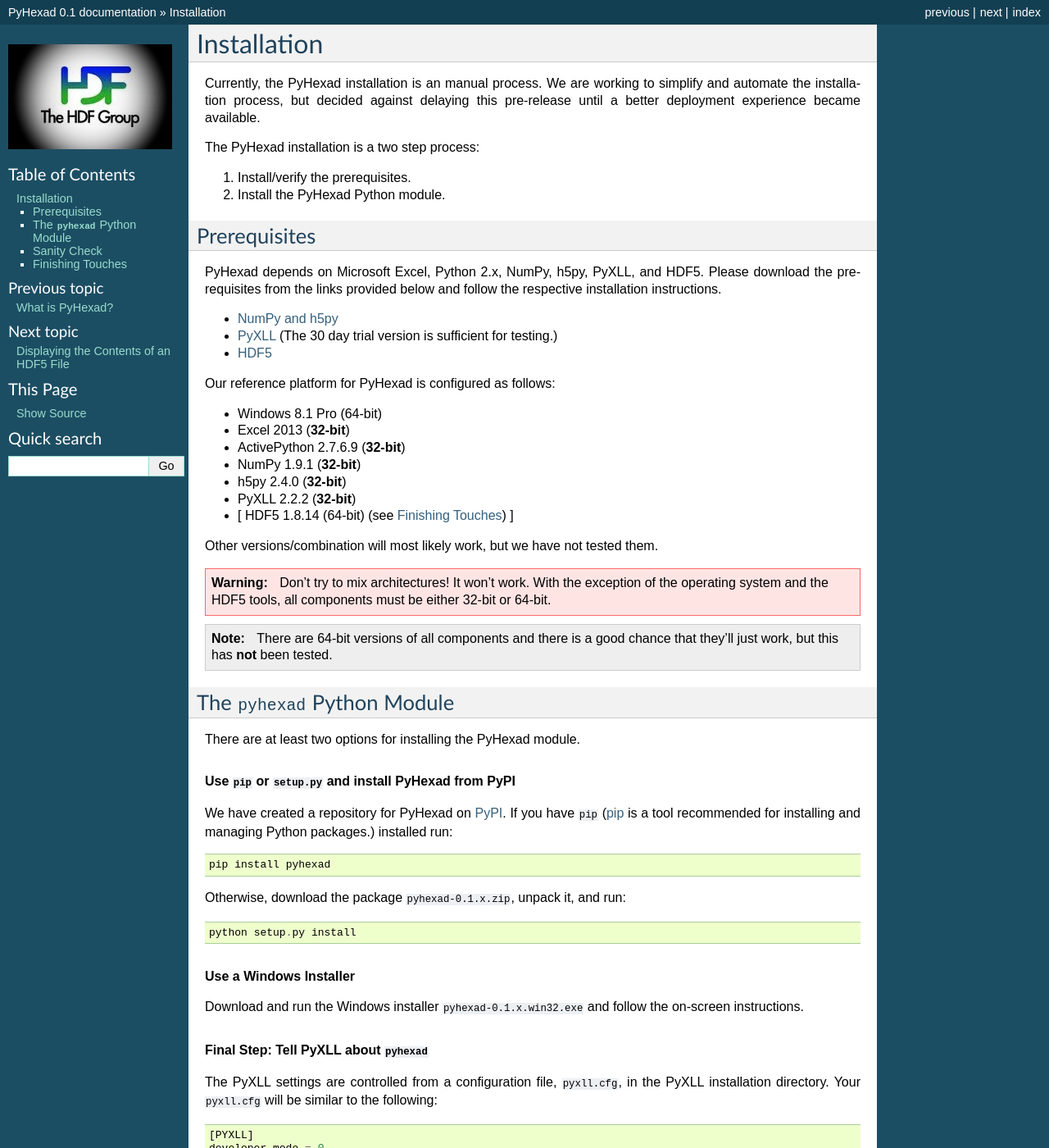
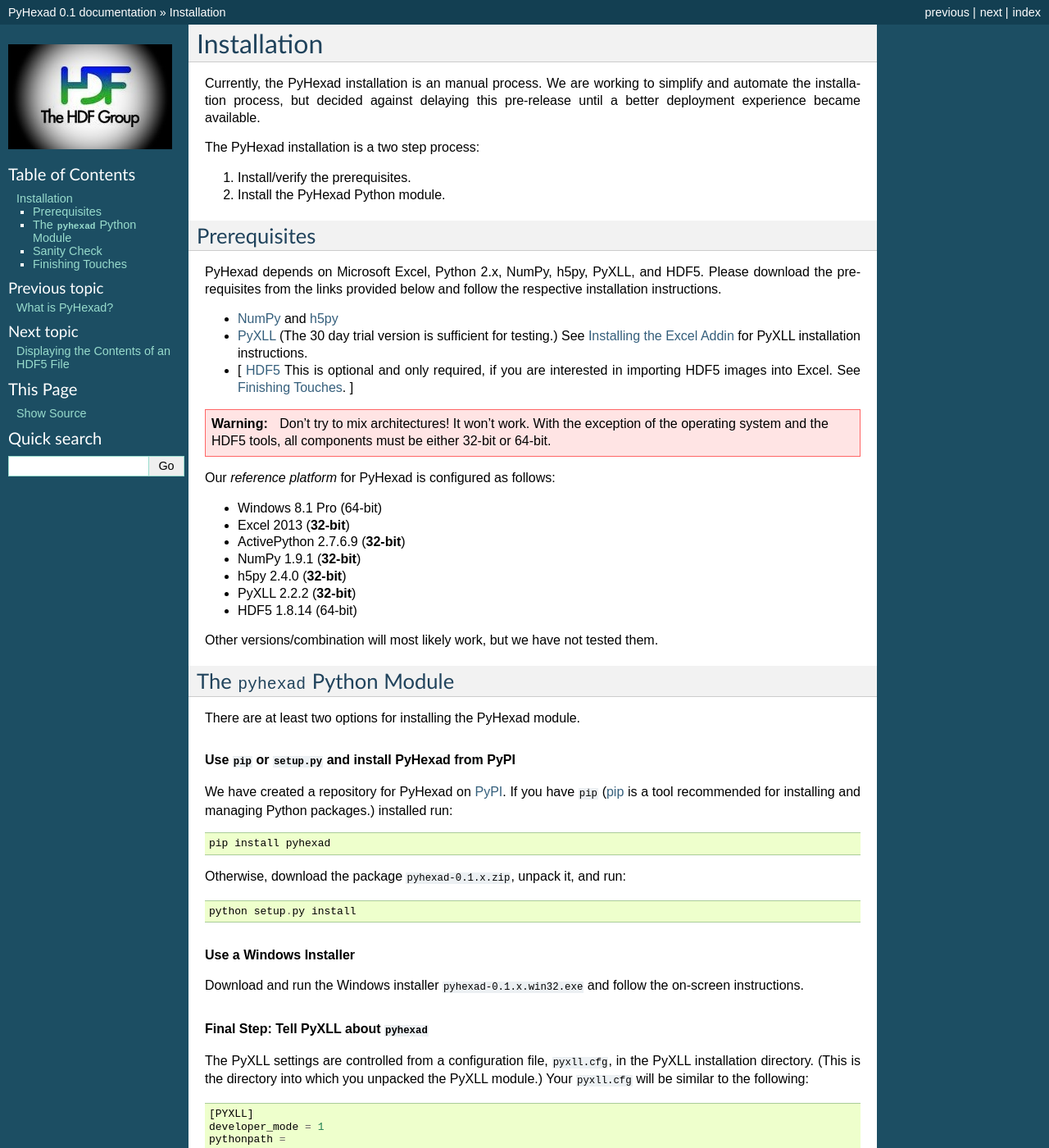
Before and after one commit to HDFGroup/PyHexad, a Sphinx documentation site: the page built from docs/installation.rst, in a window 1280 px wide and 1400 px high. Shown: the whole window at 82% size. Built offline with Sphinx 7.4.7, drawn with Linux system fonts in a browser that asks for light colours; some of the changed text lies outside the part shown.

Commit message:
Documentation updates.

```diff
--- a/docs/installation.rst
+++ b/docs/installation.rst
@@ -21,11 +21,16 @@
 Please download the prerequisites from the links provided below and follow
 the respective installation instructions.
 
-* `NumPy and h5py <http://www.lfd.uci.edu/~gohlke/pythonlibs/>`_
-* `PyXLL <http://pyxll.com/download.html>`_ (The 30 day trial version is sufficient for testing.)
-* `HDF5 <http://www.hdfgroup.org/HDF5/release/obtain5.html>`_
+* `NumPy <http://www.lfd.uci.edu/~gohlke/pythonlibs/#numpy>`_ and `h5py <https://pypi.python.org/pypi/h5py/2.4.0>`_
+* `PyXLL <http://pyxll.com/download.html>`_ (The 30 day trial version is sufficient for testing.) See `Installing the Excel Addin <https://www.pyxll.com/docs/index.html#installing-the-excel-addin>`_ for PyXLL installation instructions.
+* [ `HDF5 <http://www.hdfgroup.org/HDF5/release/obtain5.html>`_ This is optional and only required, if you are interested in importing HDF5 images into Excel. See :ref:`sec-finishing-touches`. ]
 
-Our reference platform for |product| is configured as follows:
+.. warning::
+   Don't try to mix architectures! It won't work. With the exception of the
+   operating system and the HDF5 tools, all components must be either
+   32-bit or 64-bit.
+
+Our *reference platform* for |product| is configured as follows:
 
 * Windows 8.1 Pro (64-bit)
 * Excel 2013 (:strong:`32-bit`)
@@ -33,19 +38,9 @@
 * NumPy 1.9.1 (:strong:`32-bit`)
 * h5py 2.4.0 (:strong:`32-bit`)
 * PyXLL 2.2.2 (:strong:`32-bit`)
-* [ HDF5 1.8.14 (64-bit) (see :ref:`sec-finishing-touches`) ]
+* HDF5 1.8.14 (64-bit)
 
 Other versions/combination will most likely work, but we have not tested them.
-
-.. warning::
-   Don't try to mix architectures! It won't work. With the exception of the
-   operating system and the HDF5 tools, all components must be either
-   32-bit or 64-bit.
-
-.. note::
-   There are 64-bit versions of all components and there is a good chance
-   that they'll just work, but this has **not** been tested.
-
 
 The ``pyhexad`` Python Module
 -----------------------------
@@ -61,7 +56,6 @@
 installed run::
 
   pip install pyhexad
-
 Otherwise, download the package ``pyhexad-0.1.x.zip``, unpack it, and run::
 
   python setup.py install
@@ -74,15 +68,25 @@
 .. rubric:: Final Step: Tell PyXLL about ``pyhexad``
 
 The PyXLL settings are controlled from a configuration file, ``pyxll.cfg``, in
-the PyXLL installation directory. Your ``pyxll.cfg`` will be similar to the
-following::
+the PyXLL installation directory. (This is the directory into which you unpacked
+the PyXLL module.) Your ``pyxll.cfg`` will be similar to the
+following: ::
 
   [PYXLL]
-  developer_mode = 0
+  developer_mode = 1
   pythonpath =
+      ./examples
   modules =
-          module1
-          module2
+      misc
+      worksheetfuncs
+      customtypes
+      asyncfunc
+      menus
+      automation
+      callbacks
+      objectcache
+      tools.eclipse_debug
+      tools.reload
 
   [LOG]
   verbosity = info
@@ -90,15 +94,24 @@
   path = ./logs
   file = pyxll.%(date)s.log
 
-Please add ``pyhexad`` to the ``modules`` section of the file.::
+Please add ``pyhexad`` to the ``modules`` section of the file. ::
 
   [PYXLL]
-  developer_mode = 0
+  developer_mode = 1
   pythonpath =
+      ./examples
   modules =
-          module1
-          module2
-          pyhexad
+      misc
+      worksheetfuncs
+      customtypes
+      asyncfunc
+      menus
+      automation
+      callbacks
+      objectcache
+      tools.eclipse_debug
+      tools.reload
+      pyhexad
 
   [LOG]
   verbosity = info
```
